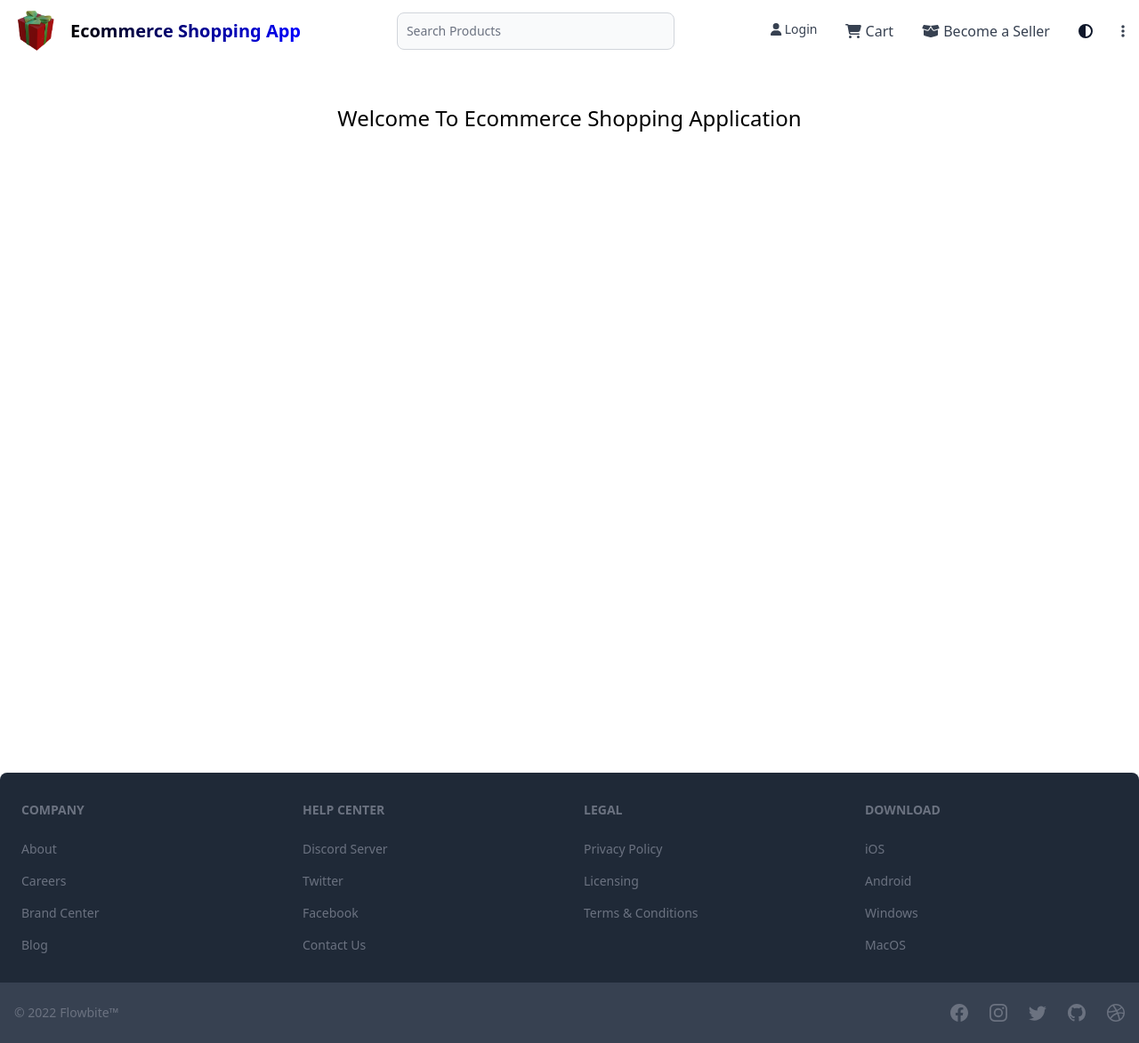
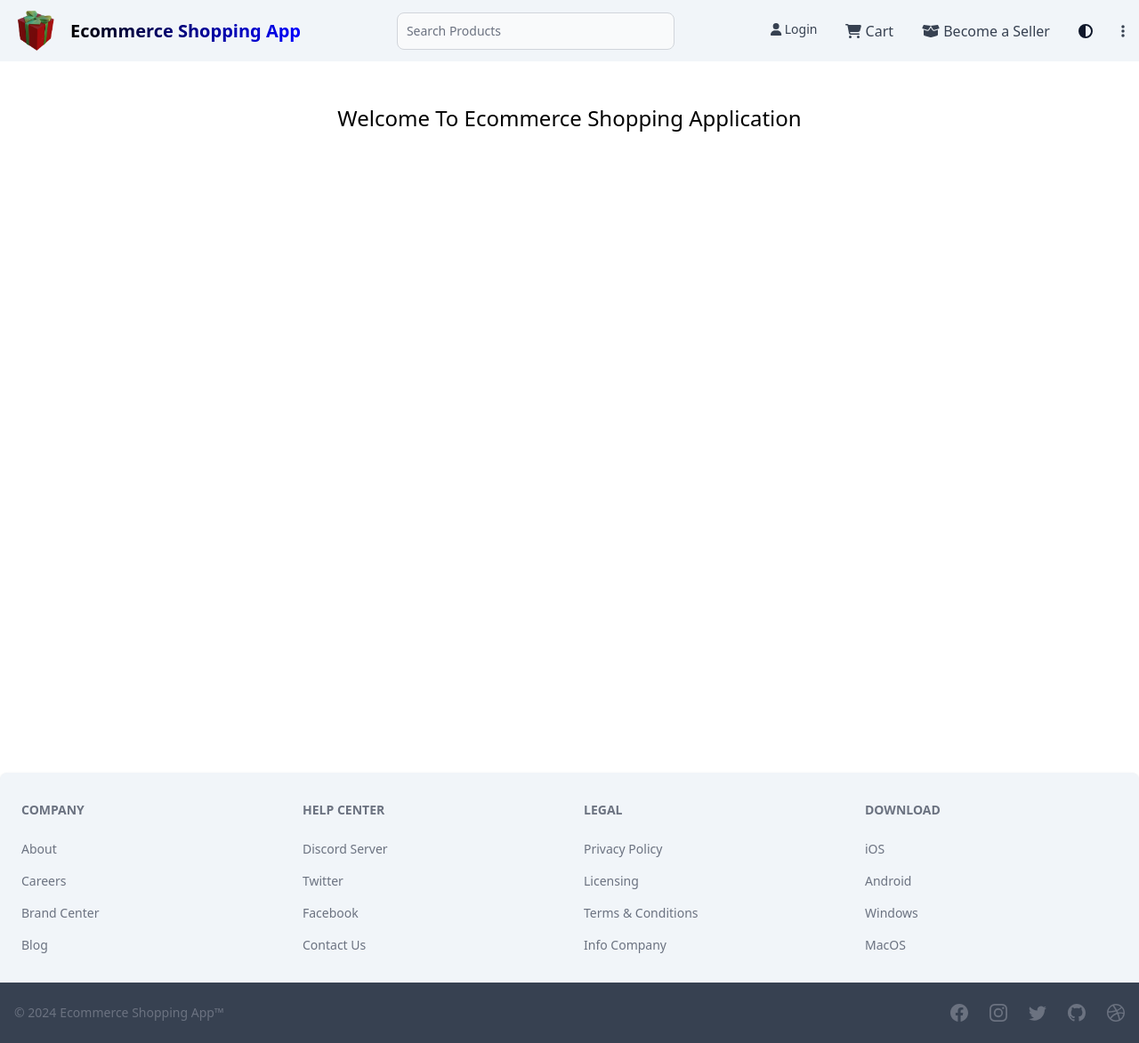
Before and after one commit to BableshAAzad/ecommerce_shopping_app_ui, a React (Vite) app: page / in a window 1280 px wide. Shown: the whole page at 89% size. Built offline with nearby package versions, Linux system fonts and the light colour scheme.

Commit message:
footer done

```diff
--- a/src/components/footer/FooterComp.jsx
+++ b/src/components/footer/FooterComp.jsx
@@ -4,7 +4,7 @@ import { BsDribbble, BsFacebook, BsGithub, BsInstagram, BsTwitter } from "react-
 function FooterComp() {
     return (
         <div>
-            <Footer bgDark>
+            <Footer className="bg-slate-100">
                 <div className="w-full">
                     <div className="grid w-full grid-cols-2 gap-8 px-6 py-8 md:grid-cols-4">
                         <div>
@@ -31,6 +31,7 @@ function FooterComp() {
                                 <Footer.Link href="#">Privacy Policy</Footer.Link>
                                 <Footer.Link href="#">Licensing</Footer.Link>
                                 <Footer.Link href="#">Terms &amp; Conditions</Footer.Link>
+                                <Footer.Link href="#">Info Company</Footer.Link>
                             </Footer.LinkGroup>
                         </div>
                         <div>
@@ -44,7 +45,7 @@ function FooterComp() {
                         </div>
                     </div>
                     <div className="w-full bg-gray-700 px-4 py-6 sm:flex sm:items-center sm:justify-between">
-                        <Footer.Copyright href="#" by="Flowbite™" year={2022} />
+                        <Footer.Copyright href="#" by="Ecommerce Shopping App™" year={2024} />
                         <div className="mt-4 flex space-x-6 sm:mt-0 sm:justify-center">
                             <Footer.Icon href="#" icon={BsFacebook} />
                             <Footer.Icon href="#" icon={BsInstagram} />
--- a/src/components/header/HeaderComp.jsx
+++ b/src/components/header/HeaderComp.jsx
@@ -16,7 +16,7 @@ function Header() {
 
     return (
         <>
-            <Navbar fluid >
+            <Navbar fluid className='bg-slate-100'>
                 <Navbar.Brand href="/" className='navlogo'>
                     {/* <img src="https://static-assets-web.flixcart.com/batman-returns/batman-returns/p/images/fkheaderlogo_exploreplus-44005d.svg" width="160" height="40" title="Flipkart" alt="Flipkart" /> */}
                     <img src={logo} alt="EcommerceShoppingApp"  width="47" height="40" title="EcommerceShoppingApp"/>
--- a/src/components/user/LoginForm.jsx
+++ b/src/components/user/LoginForm.jsx
@@ -47,13 +47,13 @@ function LoginForm() {
                         <div className="mb-2 block">
                             <Label htmlFor="usernamelogin" value="Your Username" />
                         </div>
-                        <TextInput id="usernamelogin" type="text" value={formdata.username} onChange={updateData} name="username" placeholder="abcd" required />
+                        <TextInput id="usernamelogin" type="text" value={formdata.username} onChange={updateData} name="username" placeholder="abcd" autoComplete='true'  required />
                     </div>
                     <div>
                         <div className="mb-2 block">
                             <Label htmlFor="passwordlogin" value="Your password" />
                         </div>
-                        <TextInput id="passwordlogin" type="password" value={formdata.password} onChange={updateData} name="password" placeholder='Abc@123xyz' required />
+                        <TextInput id="passwordlogin" type="password" value={formdata.password} onChange={updateData} name="password" placeholder='Abc@123xyz' autoComplete='true' required />
                     </div>
                     <div className="flex items-center gap-2">
                         <Checkbox id="remember" />
--- a/src/components/user/Registration.jsx
+++ b/src/components/user/Registration.jsx
@@ -50,19 +50,19 @@ function Registration() {
                         <div className="mb-2 block">
                             <Label htmlFor="email2" value="Your email" />
                         </div>
-                        <TextInput id="email2" type="email" value={formdata.email} name="email" onChange={updateData} placeholder="name@flowbite.com" required shadow />
+                        <TextInput id="email2" type="email" value={formdata.email} name="email" onChange={updateData} placeholder="name@flowbite.com" autoComplete='true'  required shadow />
                     </div>
                     <div>
                         <div className="mb-2 block">
                             <Label htmlFor="password2" value="Your password" />
                         </div>
-                        <TextInput id="password2" type="password" value={formdata.password} name="password" onChange={updateData} placeholder='Abc@123xyz' required shadow />
+                        <TextInput id="password2" type="password" value={formdata.password} name="password" onChange={updateData} placeholder='Abc@123xyz' autoComplete='true'  required shadow />
                     </div>
                     <div>
                         <div className="mb-2 block">
                             <Label htmlFor="repeat-password" value="Repeat password" />
                         </div>
-                        <TextInput id="repeat-password" type="password" name="password1" placeholder='Abc@123xyz' required shadow />
+                        <TextInput id="repeat-password" type="password" name="password1" placeholder='Abc@123xyz' autoComplete='true'  required shadow />
                     </div>
                     <div className="flex items-center gap-2">
                         <Checkbox id="agree" name="termAndCondition" />
```
